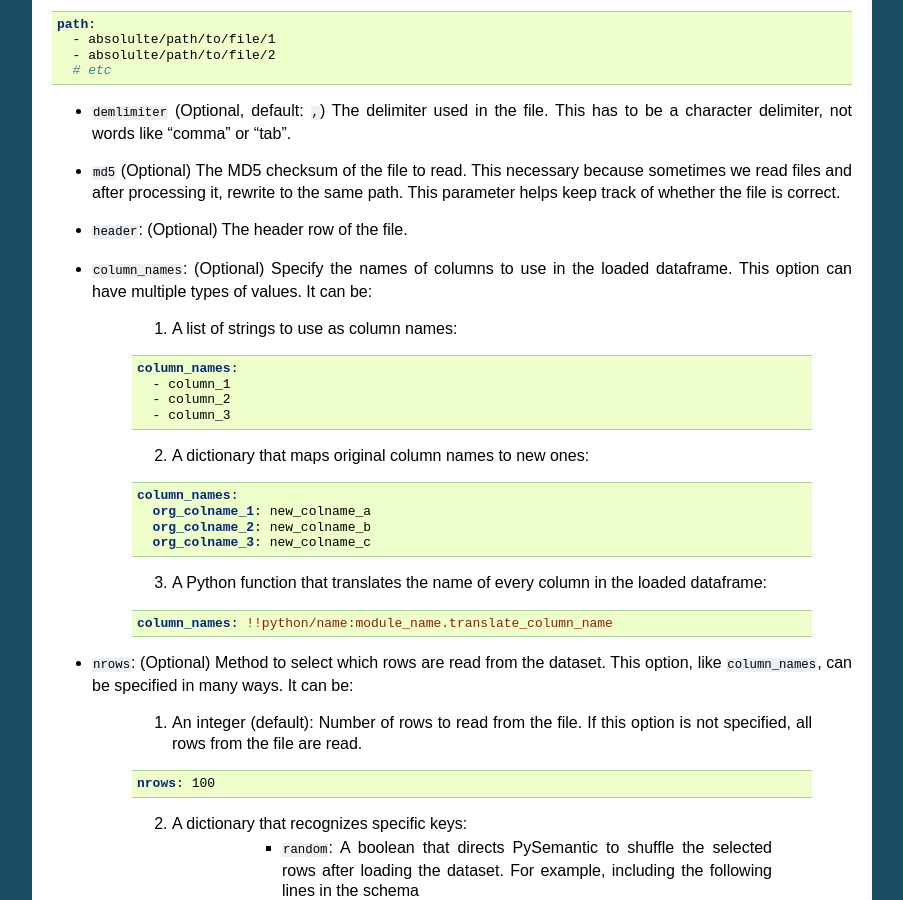
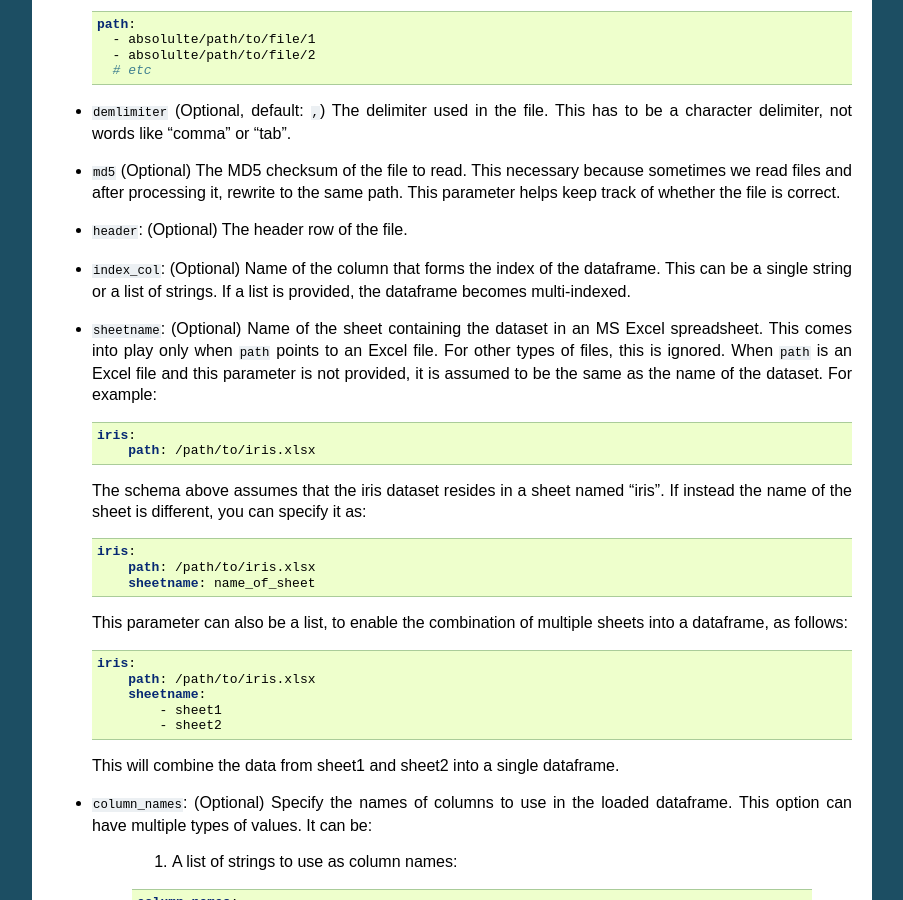
Before and after one commit to jaidevd/pysemantic, a Sphinx documentation site: the page built from docs/schema_ref.rst, in a window 1280 px wide and 900 px high, scrolled down 482 px. Shown: the whole window, without its empty margins (198-1101 px from the left). Built offline with Sphinx 7.4.7, drawn with Linux system fonts in a browser that asks for light colours; some of the changed text lies outside the part shown.

Commit message:
Update docs for beta

```diff
--- a/docs/schema_ref.rst
+++ b/docs/schema_ref.rst
@@ -27,12 +27,12 @@
 
 * ``path`` (Required) The absolute path to the file containing the data. Note that the path must be absolute. This can also be a list of files if the dataset spans multiple files. If that is the case, the path parameter can be specified as:
 
-.. code-block:: yaml
+  .. code-block:: yaml
 
-  path:
-    - absolulte/path/to/file/1
-    - absolulte/path/to/file/2
-    # etc
+    path:
+      - absolulte/path/to/file/1
+      - absolulte/path/to/file/2
+      # etc
 
 * ``demlimiter`` (Optional, default: ``,``) The delimiter used in the file. This has to be a character delimiter, not words like "comma" or "tab".
 
@@ -41,6 +41,44 @@
   path. This parameter helps keep track of whether the file is correct.
 
 * ``header``: (Optional) The header row of the file.
+
+* ``index_col``: (Optional) Name of the column that forms the index of the
+  dataframe. This can be a single string or a list of strings. If a list is
+  provided, the dataframe becomes multi-indexed.
+
+* ``sheetname``: (Optional) Name of the sheet containing the dataset in an
+  MS Excel spreadsheet. This comes into play only when ``path`` points to an
+  Excel file. For other types of files, this is ignored. When ``path`` is an
+  Excel file and this parameter is not provided, it is assumed to be the same
+  as the name of the dataset. For example:
+
+  .. code-block:: yaml
+
+    iris:
+        path: /path/to/iris.xlsx
+
+  The schema above assumes that the iris dataset resides in a sheet named
+  "iris". If instead the name of the sheet is different, you can specify it
+  as:
+
+  .. code-block:: yaml
+
+    iris:
+        path: /path/to/iris.xlsx
+        sheetname: name_of_sheet
+
+  This parameter can also be a list, to enable the combination of multiple
+  sheets into a dataframe, as follows:
+
+  .. code-block:: yaml
+
+    iris:
+        path: /path/to/iris.xlsx
+        sheetname:
+            - sheet1
+            - sheet2
+
+  This will combine the data from sheet1 and sheet2 into a single dataframe.
 
 * ``column_names``: (Optional) Specify the names of columns to use in the
   loaded dataframe. This option can have multiple types of values. It can be:
@@ -76,55 +114,56 @@
     1. An integer (default): Number of rows to read from the file. If this
        option is not specified, all rows from the file are read.
 
-    .. code-block:: yaml
+      .. code-block:: yaml
 
-      nrows: 100
+        nrows: 100
 
     2. A dictionary that recognizes specific keys:
-           * ``random``: A boolean that directs PySemantic to shuffle the selected rows after loading the dataset.
-             For example, including the following lines in the schema
 
-           .. code-block:: yaml
+       * ``random``: A boolean that directs PySemantic to shuffle the selected rows after loading the dataset.
+         For example, including the following lines in the schema
 
-             nrows:
-                random: true
+         .. code-block:: yaml
 
-           will shuffle the dataset before returning it.
+           nrows:
+              random: true
 
-           * ``range``: A list of two integers, which denote the first and the
-             last index of the range of rows to be read. For example, the
-             following lines
+         will shuffle the dataset before returning it.
 
-           .. code-block:: yaml
+       * ``range``: A list of two integers, which denote the first and the
+         last index of the range of rows to be read. For example, the
+         following lines
 
-            nrows:
-                range:
-                    - 10
-                    - 50
+         .. code-block:: yaml
 
-           will only select the 10th to the 50th (exclusive) rows.
+          nrows:
+              range:
+                  - 10
+                  - 50
 
-           * ``count``: An integer that can be used in conjunction with either
-             or both of the above options, to denote the number of rows to read
-             from a random selection or a range.
+         will only select the 10th to the 50th (exclusive) rows.
 
-           .. code-block:: yaml
+       * ``count``: An integer that can be used in conjunction with either
+         or both of the above options, to denote the number of rows to read
+         from a random selection or a range.
 
-            nrows:
-                range:
-                    - 10
-                    - 50
-                count: 10
-                random: true
+         .. code-block:: yaml
 
-          The lines shown above will direct PySemantic to load 10 rows at
-          random between the 10th and the 50th rows of a dataset.
+          nrows:
+              range:
+                  - 10
+                  - 50
+              count: 10
+              random: true
+
+        The lines shown above will direct PySemantic to load 10 rows at
+        random between the 10th and the 50th rows of a dataset.
 
     3. A callable which returns a logical array which has the same number of elements as the number of rows in the dataset. The output of this callable is used as a logical index for slicing the dataset. For example, suppose we wanted to extract all even numbered rows from a dataset, then we could make a callable as follows:
 
-    .. code-block:: python
+      .. code-block:: python
 
-      iseven = lambda x: np.remainder(x, 2) == 0
+        iseven = lambda x: np.remainder(x, 2) == 0
 
     Suppose this function resides in a module called ``foo.bar``, then we
     can include it in the schema as follows:
@@ -137,12 +176,12 @@
 
 * ``use_columns``: (Optional) The list of the columns to read from the dataset. The format for specifying this parameter is as follows:
 
-.. code-block:: yaml
+  .. code-block:: yaml
 
-    use_columns:
-      - column_1
-      - column_2
-      - column_3
+      use_columns:
+        - column_1
+        - column_2
+        - column_3
 
 If this parameter is not specified, all columns present in the dataset are read.
 
@@ -152,65 +191,67 @@
   option overrides the ``use_columns`` option, i.e. if a column name is present
   in both lists, it will be dropped.
 
+* ``na_values``: A string or a list of values that are considered as NAs by the pandas parsers, applicable to the whole dataframe.
+
 * ``converters``: A dictionary of functions to be applied to columns when loading data. Any Python callable can be added to this list. This parameter makes up the ``converters`` argument of Pandas parsers. The usage is as follows:
 
-.. code-block:: yaml
+  .. code-block:: yaml
 
-    converters:
-      col_a: !!python/name:numpy.int
+      converters:
+        col_a: !!python/name:numpy.int
 
 This results in the ``numpy.int`` function being called on the column ``col_a``
 
 * ``dtypes`` (Optional) Data types of the columns to be read. Since types in Python are native objects, PySemantic expects them to be so in the schema. This can be formatted as follows:
 
-.. code-block:: yaml
+  .. code-block:: yaml
 
-  dtypes:
-    column_name: !!python/name:python_object
+    dtypes:
+      column_name: !!python/name:python_object
 
 For example, if you have three columns named ``foo``, ``bar``, and ``baz``,
 which have the types ``string``, ``integer`` and ``float`` respectively, then your schema
 should look like:
 
-.. code-block:: yaml
+  .. code-block:: yaml
 
-  dtypes:
-    foo: !!python/name:__builtin__.str
-    bar: !!python/name:__builtin__.int
-    baz: !!python/name:__builtin__.float
+    dtypes:
+      foo: !!python/name:__builtin__.str
+      bar: !!python/name:__builtin__.int
+      baz: !!python/name:__builtin__.float
 
 Non-builtin types can be specified too:
 
-.. code-block:: yaml
+  .. code-block:: yaml
 
-   dtypes:
-     datetime_column: !!python/name:datetime.date
+     dtypes:
+       datetime_column: !!python/name:datetime.date
 
 *Note*: You can figure out the yaml representation of a Python type by doing
 the following:
 
-.. code-block:: python
+  .. code-block:: python
 
-  import yaml
-  x = type(foo) # where foo is the object who's type is to be yamlized
-  print yaml.dump(x)
+    import yaml
+    x = type(foo) # where foo is the object who's type is to be yamlized
+    print yaml.dump(x)
 
 * ``combine_dt_columns`` (Optional) Columns containing Date/Time values can be combined into one column by using the following schema:
 
-.. code-block:: yaml
+  .. code-block:: yaml
 
-  combine_dt_columns:
-    output_col_name:
-      - col_a
-      - col_b
+    combine_dt_columns:
+      output_col_name:
+        - col_a
+        - col_b
 
 This will parse columns ``col_a`` and ``col_b`` as datetime columns, and put the result in a column named ``output_col_name``. Specifying the output name is optional. You may declare the schema as:
 
-.. code-block:: yaml
+  .. code-block:: yaml
 
-  combine_dt_columns:
-    - col_a
-    - col_b
+    combine_dt_columns:
+      - col_a
+      - col_b
 
 In this case the parser will simply name the output column as ``col_a_col_b``, as is the default with Pandas.
 
@@ -249,7 +290,7 @@
 * ``minimum``: Minimum value allowed in a column if the column holds numerical data. By default, the minimum is -np.inf. Any value less than this one is dropped.
 * ``maximum``: Maximum value allowed in a column if the column holds numerical data. By default, the maximum is np.inf. Any value greater than this one is dropped.
 * ``regex``: A regular expression that each element of the column must match, if the column holds text data. Any element of the column not matching this regex is dropped.
-* ``na_values``: A list of values that are considered as NAs by the pandas parsers.
+* ``na_values``: A list of values that are considered as NAs by the pandas parsers, applicable to this column.
 * ``postprocessors``: A list of callables that called one by one on the columns. Any python function that accepts a series, and returns a series can be a postprocessor.
 
 
```
